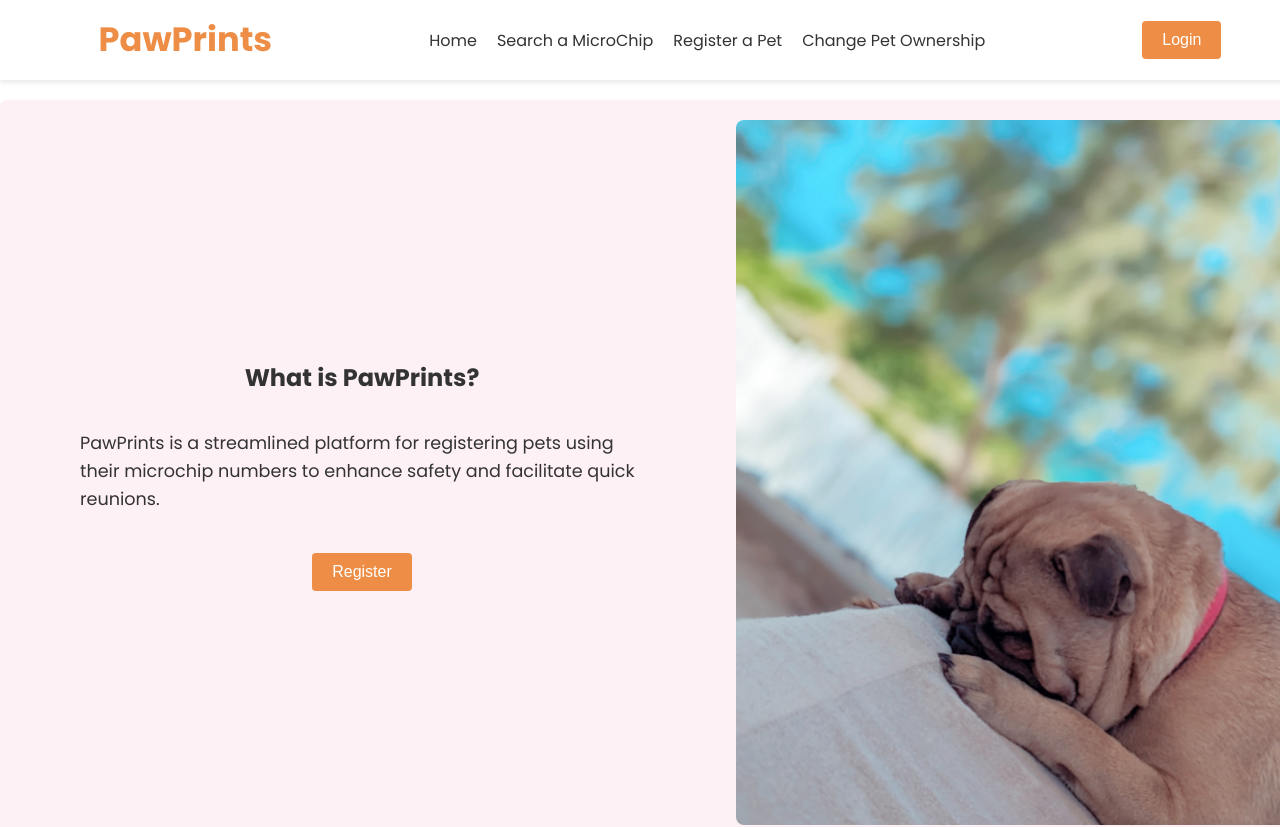
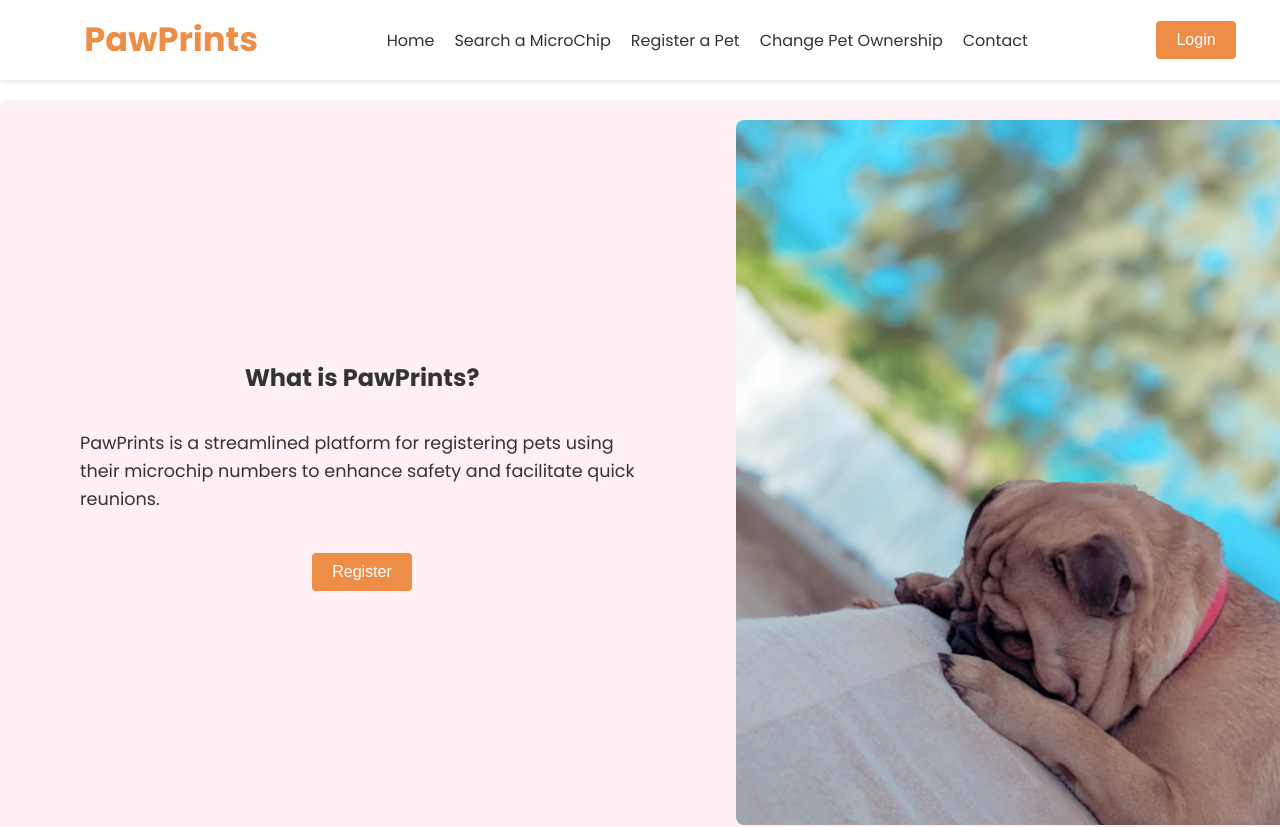
Before and after one commit to TKaburu/PawPrints, a React (Create React App) app in the folder frontend/: page / in a window 1280 px wide. Shown: the top 827 px of the page. Built offline with nearby package versions, Linux system fonts and the light colour scheme; no server answers.

Commit message:
fix: added contact link

```diff
--- a/frontend/src/components/Footer.jsx
+++ b/frontend/src/components/Footer.jsx
@@ -19,7 +19,7 @@ const Footer = () => {
           <Link to="/search">Microchip Search</Link>
           <Link to="/register-pet">Register a Pet</Link>
           <Link to="#">Change Ownership</Link>
-          <Link to="#">Contact</Link>
+          <Link to="/contact">Contact</Link>
         </section>
         <section className="legal">
           <Link to="#">Terms of Service</Link>
--- a/frontend/src/components/Navbar.jsx
+++ b/frontend/src/components/Navbar.jsx
@@ -38,7 +38,7 @@ const Navbar = () => {
         <Link to="/search-pet">Search a MicroChip</Link>
         <Link to="/register-pet" onClick={(e) => handleProtectedLinkClick(e, "/register-pet")}>Register a Pet</Link>
         <Link to="/transfer-pet-ownership" onClick={(e) => handleProtectedLinkClick(e, "/transfer-pet-ownership")}>Change Pet Ownership</Link>
-        {/* <Link to="/contact">Contact</Link> */}
+        <Link to="/contact">Contact</Link>
       </section>
       <section className="auth">
         <button onMouseEnter={handleMouseEnter} onMouseLeave={handleMouseLeave} >
```
